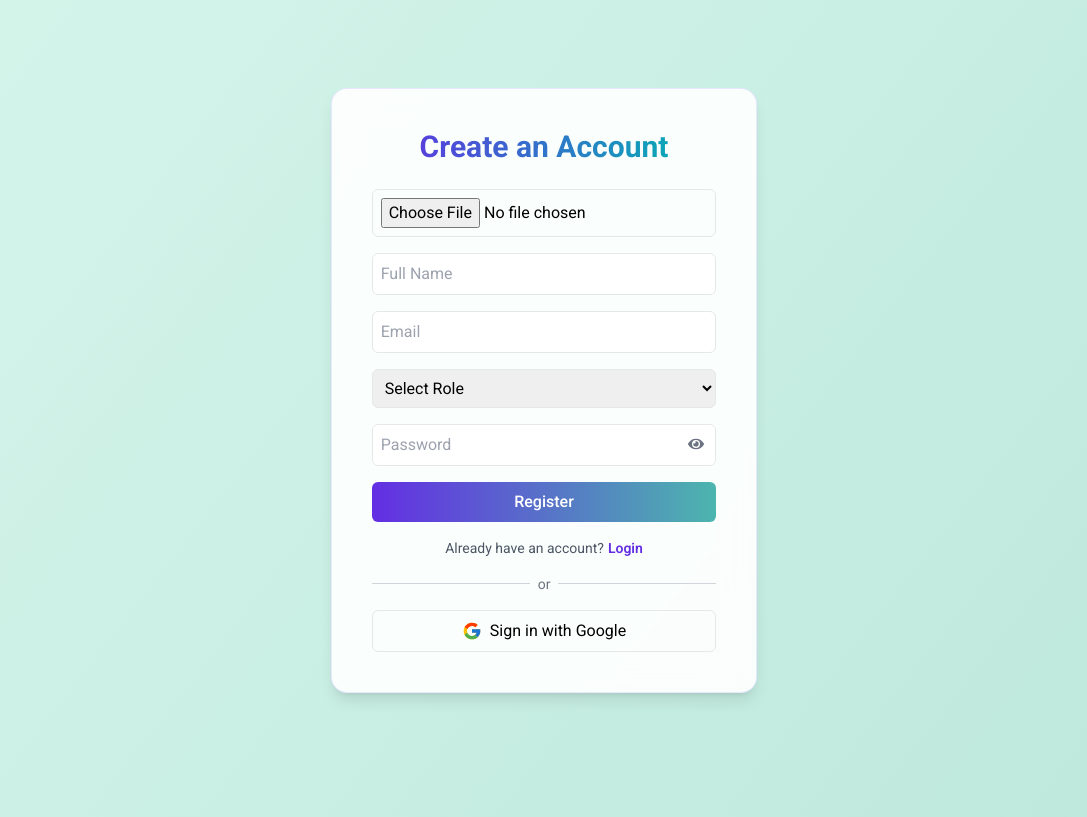
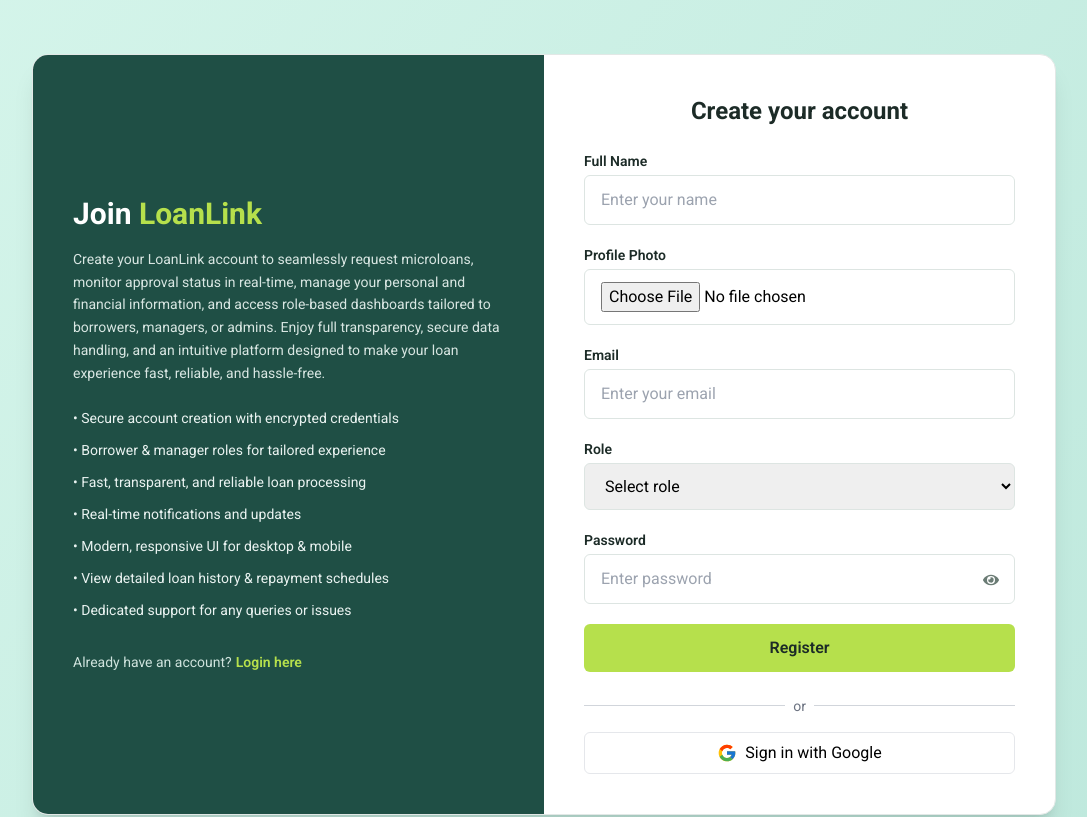
Before and after one commit to mursalin35/LoanLink-Client, a React (Vite) app: page /register in a window 1280 px wide. Shown: the part 440-1257 px from the top of the page, without its empty margins (96-1183 px from the left). Built offline with nearby package versions, Linux system fonts and the light colour scheme; no server answers.

Commit message:
login, register, forget page update

```diff
--- a/src/hooks/useAxios.jsx
+++ b/src/hooks/useAxios.jsx
@@ -1,8 +1,8 @@
 import axios from "axios";
 
 const axiosInstance = axios.create({
-  // baseURL: "https://loanlink-server-bd.vercel.app",
-  baseURL: "http://localhost:3000",
+  baseURL: "https://loanlink-server-bd.vercel.app",
+  // baseURL: "http://localhost:3000",
 });
 
 const useAxios = () => {
--- a/src/hooks/useAxiosSecure.jsx
+++ b/src/hooks/useAxiosSecure.jsx
@@ -4,8 +4,8 @@
 import { useNavigate } from "react-router";
 
 const instance = axios.create({
-  // baseURL: "https://loanlink-server-bd.vercel.app",
-  baseURL: "http://localhost:3000",
+  baseURL: "https://loanlink-server-bd.vercel.app",
+  // baseURL: "http://localhost:3000",
 });
 
 const useAxiosSecure = () => {
--- a/src/pages/Auth/Login.jsx
+++ b/src/pages/Auth/Login.jsx
@@ -1,7 +1,6 @@
 import React, { useState } from "react";
 import { FaEye, FaEyeSlash } from "react-icons/fa";
 import { Link, useLocation, useNavigate } from "react-router";
-import { AuthContext } from "../../context/AuthContext";
 import { toast, Toaster } from "react-hot-toast";
 import { useForm } from "react-hook-form";
 import useAuth from "../../hooks/useAuth";
@@ -9,13 +8,10 @@
 
 const Login = () => {
   const [showPassword, setShowPassword] = useState(false);
-  const { login} = useAuth();
+  const { login } = useAuth();
   const location = useLocation();
   const navigate = useNavigate();
 
-  // const [wrongAttempts, setWrongAttempts] = useState(0);
-
-  // React hook from
   const {
     register,
     handleSubmit,
@@ -25,119 +21,142 @@
 
   const emailValue = watch("email");
 
-  // -------------------------------
-  //   🔑 HANDLE LOGIN SUBMIT
-  // -------------------------------
   const handleLogin = (data) => {
-    console.log("form data", data);
     login(data.email, data.password)
-      .then((result) => {
-        console.log(result.user);
-        toast.success("Login successful! 🎉");
+      .then(() => {
+        toast.success("Welcome back to LoanLink");
         navigate(location?.state || "/");
       })
       .catch((error) => {
-        console.log(error);
-           toast.error(error.message || "Login failed!");
+        toast.error(error.message || "Login failed");
       });
-
   };
 
   return (
-    <div className="flex justify-center items-center min-h-screen px-4 py-8 sm:px-6 ">
+    <div className="min-h-screen flex items-center justify-center mt-5 md:mt-0 px-4">
       <title>LogIn</title>
 
-      <div className="bg-white/90 dark:bg-[#2C2C3A]/80 backdrop-blur-lg p-6 sm:p-8 rounded-2xl shadow-xl w-full sm:w-8/12 md:w-6/12 lg:w-4/12 border border-[#DAD7FF]/60 dark:border-[#3D3A64]">
-        <h2 className="text-3xl font-bold bg-gradient-to-r from-[#632ee3] to-[#00b8b0] bg-clip-text text-transparent text-center mb-6">
-          <span className="text-[#1F1F2E] dark:text-[#EDEBFF]">Login</span> Page
+      {/* Container */}
+      <div className="w-full max-w-5xl grid grid-cols-1 md:grid-cols-2 bg-white rounded-2xl shadow-xl overflow-hidden border border-[#E2E8E6]">
+
+        {/* LEFT INFO */}
+        <div className="hidden md:flex flex-col justify-center p-10 bg-[#1F4F45] text-white">
+          <h1 className="text-3xl font-bold mb-4">
+            Welcome to <span className="text-[#B6E04C]">LoanLink</span>
+          </h1>
+
+          <p className="text-sm leading-relaxed text-[#D8E6E2] mb-6">
+            LoanLink is a secure microloan request and approval platform designed
+            to connect borrowers, managers, and administrators with trust,
+            transparency, and speed.
+          </p>
+
+          <ul className="space-y-3 text-sm text-[#EAF3F1]">
+            <li>• Secure & verified access</li>
+            <li>• Role-based dashboards</li>
+            <li>• Transparent loan tracking</li>
+            <li>• Responsive & user-friendly UI</li>
+          </ul>
+
+          <p className="mt-8 text-sm text-[#CFE3DD]">
+            New to LoanLink?
+            <Link
+              to="/register"
+              className="ml-1 font-semibold text-[#B6E04C] hover:underline"
+            >
+              Create an account
+            </Link>
+          </p>
+        </div>
+
+        {/* RIGHT FORM */}
+        <div className="p-8 sm:p-10">
+          <h2 className="text-2xl font-bold text-center text-[#1C2B27] mb-6">
+            Login to your account
           </h2>
 
-        {/* -------------------------------
-           FORM START (React Hook Form)
-        -------------------------------- */}
           <form onSubmit={handleSubmit(handleLogin)} className="space-y-5">
             {/* Email */}
             <div>
-            <label className="block text-[#2E1F47] dark:text-[#EDEBFF] mb-1 font-semibold">
+              <label className="block mb-1 text-sm font-semibold text-[#1C2B27]">
                 Email
               </label>
-
               <input
                 type="email"
                 placeholder="Enter your email"
                 {...register("email", { required: "Email is required" })}
-              className="w-full p-3 border border-[#D3D0FA] dark:border-[#3D3A64] rounded-md focus:outline-none focus:ring-2 focus:ring-[#632EE3]"
+                className="w-full px-4 py-3 rounded-md border border-[#DDE5E2]
+                focus:outline-none focus:ring-2 focus:ring-[#6FBF73]"
               />
-
               {errors.email && (
-              <p className="text-red-500 text-xs mt-1">
+                <p className="text-xs text-red-500 mt-1">
                   {errors.email.message}
                 </p>
               )}
             </div>
 
-          {/* Password field */}
+            {/* Password */}
             <div className="relative">
-            <label className="block text-[#2E1F47] dark:text-[#EDEBFF] mb-1 font-semibold">
+              <label className="block mb-1 text-sm font-semibold text-[#1C2B27]">
                 Password
               </label>
-
               <input
                 type={showPassword ? "text" : "password"}
                 placeholder="Enter password"
-              {...register("password", {
-                required: true,
-                minLength: 6,
-              })}
-              className="w-full p-3 border border-[#D3D0FA] dark:border-[#3D3A64] rounded-md focus:outline-none focus:ring-2 focus:ring-[#632EE3]"
+                {...register("password", { required: true, minLength: 6 })}
+                className="w-full px-4 py-3 rounded-md border border-[#DDE5E2]
+                focus:outline-none focus:ring-2 focus:ring-[#6FBF73]"
               />
-
               <span
-              className="absolute right-3 top-[42px] cursor-pointer text-gray-500 dark:text-[#B0B3C6]"
                 onClick={() => setShowPassword(!showPassword)}
+                className="absolute right-4 top-[42px] cursor-pointer text-[#6B7C75]"
               >
                 {showPassword ? <FaEyeSlash /> : <FaEye />}
               </span>
-            {/* Password Error masage  */}
+
               {errors.password?.type === "minLength" && (
-              <p className="text-red-500 text-xs mt-1">
-                Password must be 6 characters
+                <p className="text-xs text-red-500 mt-1">
+                  Password must be at least 6 characters
                 </p>
               )}
-            {/* Forgot Password */}
-            <p className="text-right text-xs mt-2 text-gray-600 dark:text-[#B0B3C6]">
+
+              <div className="text-right mt-2">
                 <Link
                   to="/forget-password"
                   state={{ email: emailValue }}
-                className="hover:underline"
+                  className="text-xs text-[#1F4F45] hover:underline"
                 >
-                Forgot Password?
+                  Forgot password?
                 </Link>
-            </p>
+              </div>
             </div>
 
-          {/* Submit Button */}
+            {/* Button */}
             <button
               type="submit"
-            className="w-full bg-gradient-to-r from-[#632EE3] to-[#4CB5AE] text-white py-3 rounded-md font-semibold hover:opacity-90 transition"
+              className="w-full py-3 rounded-md font-semibold text-[#1C2B27]
+              bg-[#B6E04C] hover:bg-[#A4D63A] transition"
             >
               Login
             </button>
           </form>
 
-        {/* Register */}
-        <p className="text-center mt-5 text-gray-600 dark:text-[#B0B3C6]">
+          {/* Social Login */}
+          <div className="mt-6">
+            <SocialLogin />
+          </div>
+
+          {/* Mobile Register */}
+          <p className="text-center mt-6 text-sm text-[#6B7C75] md:hidden">
             Don’t have an account?
             <Link
-            state={location.state}
-            className="text-[#632EE3] font-semibold ml-1 hover:underline"
               to="/register"
+              className="ml-1 font-semibold text-[#1F4F45] hover:underline"
             >
               Register
             </Link>
           </p>
-
-        <SocialLogin />
+        </div>
       </div>
 
       <Toaster position="top-center" />
--- a/src/pages/Auth/Register.jsx
+++ b/src/pages/Auth/Register.jsx
@@ -1,6 +1,6 @@
 import React, { useState } from "react";
+import { FaEye, FaEyeSlash } from "react-icons/fa";
 import { Link, useLocation, useNavigate } from "react-router-dom";
-import { FaEye, FaEyeSlash } from "react-icons/fa";
 import { toast, Toaster } from "react-hot-toast";
 import { useForm } from "react-hook-form";
 import useAuth from "../../hooks/useAuth";
@@ -13,169 +13,241 @@
   const navigate = useNavigate();
   const location = useLocation();
 
-  // -------------------------------
-  // React Hook Form
-  // -------------------------------
   const {
     register,
     handleSubmit,
     formState: { errors },
   } = useForm();
 
-  // -------------------------------
-  // Password Validation
-  // -------------------------------
   const validatePassword = (password) => {
     if (password.length < 6) return "Password must be at least 6 characters";
     if (!/[A-Z]/.test(password))
-      return "Password must have at least 1 uppercase letter";
+      return "Password must contain an uppercase letter";
     if (!/[a-z]/.test(password))
-      return "Password must have at least 1 lowercase letter";
+      return "Password must contain a lowercase letter";
     return true;
   };
 
-  // -------------------------------
-  // Handle Register Submit
-  // -------------------------------
   const handleRegister = async (data) => {
     try {
-      const profileImage = data.photo[0];
+      const imageFile = data.photo[0];
 
-      const create = await createUser(data.email, data.password);
-      const user = create.user;
+      const result = await createUser(data.email, data.password);
 
-      // Upload image to imgbb
       const formData = new FormData();
-      formData.append("image", profileImage);
+      formData.append("image", imageFile);
+
       const imageRes = await axios.post(
-        `https://api.imgbb.com/1/upload?key=${
-          import.meta.env.VITE_image_host_key
-        }`,
+        `https://api.imgbb.com/1/upload?key=${import.meta.env.VITE_image_host_key}`,
         formData
       );
+
       const photoURL = imageRes.data.data.url;
 
-      // Update Firebase profile
-      await updateUserProfile({ displayName: data.name, photoURL });
+      await updateUserProfile({
+        displayName: data.name,
+        photoURL,
+      });
 
-      // Save user in MongoDB
       await axios.post(`${import.meta.env.VITE_API_URL}/users`, {
         name: data.name,
         email: data.email,
         photoURL,
-        role: data.role, // user / manager
+        role: data.role,
       });
 
-      toast.success("Account created successfully! 🎉");
-      navigate(location.state || "/");
-    } catch (err) {
-      console.error(err);
-      toast.error(
-        err.response?.data?.message || err.message || "Failed to register"
-      );
+      toast.success("Welcome to LoanLink 🎉");
+      navigate(location?.state || "/");
+    } catch (error) {
+      toast.error(error.message || "Registration failed");
     }
   };
 
   return (
-    <div className="flex justify-center items-center min-h-screen px-4 sm:px-6 md:px-0">
+    <div className="min-h-screen flex items-center justify-center mt-8 md:mt-11 px-4">
       <title>Register</title>
 
-      <div className="bg-white/90 dark:bg-[#2C2C3A]/80 backdrop-blur-lg p-6 sm:p-8 md:p-10 rounded-2xl shadow-lg w-full sm:w-8/12 md:w-6/12 lg:w-4/12 border border-[#DAD7FF]/60 dark:border-[#3D3A64]">
-        <h2 className="text-3xl font-bold bg-gradient-to-r from-[#632ee3] to-[#00b8b0] bg-clip-text text-transparent text-center mb-6">
-          Create an Account
+      {/* Container */}
+      <div className="w-full max-w-5xl grid grid-cols-1 md:grid-cols-2 bg-white rounded-2xl shadow-xl overflow-hidden border border-[#E2E8E6]">
+
+        {/* LEFT INFO (SAME AS LOGIN) */}
+<div className="hidden md:flex flex-col justify-center p-10 bg-[#1F4F45] text-white">
+  <h1 className="text-3xl font-bold mb-4">
+    Join <span className="text-[#B6E04C]">LoanLink</span>
+  </h1>
+
+  <p className="text-sm leading-relaxed text-[#D8E6E2] mb-6">
+   Create your LoanLink account to seamlessly request microloans, monitor approval status in real-time,
+  manage your personal and financial information, and access role-based dashboards tailored to borrowers,
+  managers, or admins. Enjoy full transparency, secure data handling, and an intuitive platform designed to
+  make your loan experience fast, reliable, and hassle-free.
+  </p>
+
+  <ul className="space-y-3 text-sm text-[#EAF3F1]">
+    <li>• Secure account creation with encrypted credentials</li>
+    <li>• Borrower & manager roles for tailored experience</li>
+    <li>• Fast, transparent, and reliable loan processing</li>
+    <li>• Real-time notifications and updates</li>
+    <li>• Modern, responsive UI for desktop & mobile</li>
+    <li>• View detailed loan history & repayment schedules</li>
+    <li>• Dedicated support for any queries or issues</li>
+  </ul>
+
+  <p className="mt-8 text-sm text-[#CFE3DD]">
+    Already have an account?
+    <Link
+      to="/login"
+      className="ml-1 font-semibold text-[#B6E04C] hover:underline"
+    >
+      Login here
+    </Link>
+  </p>
+</div>
+
+
+        {/* RIGHT FORM (SAME STRUCTURE AS LOGIN) */}
+        <div className="p-8 sm:p-10">
+          <h2 className="text-2xl font-bold text-center text-[#1C2B27] mb-6">
+            Create your account
           </h2>
 
-        <form onSubmit={handleSubmit(handleRegister)} className="space-y-4">
-          {/* Photo Upload */}
+          <form onSubmit={handleSubmit(handleRegister)} className="space-y-5">
+
+
+            {/* Name */}
+            <div>
+              <label className="block mb-1 text-sm font-semibold text-[#1C2B27]">
+                Full Name
+              </label>
+              <input
+                type="text"
+                placeholder="Enter your name"
+                {...register("name", { required: "Name is required" })}
+                className="w-full px-4 py-3 rounded-md border border-[#DDE5E2]
+                focus:outline-none focus:ring-2 focus:ring-[#6FBF73]"
+              />
+              {errors.name && (
+                <p className="text-xs text-red-500 mt-1">
+                  {errors.name.message}
+                </p>
+              )}
+            </div>
+
+
+            {/* Photo */}
+            <div>
+              <label className="block mb-1 text-sm font-semibold text-[#1C2B27]">
+                Profile Photo
+              </label>
               <input
                 type="file"
                 {...register("photo", { required: "Photo is required" })}
-            className="file-input w-full p-2 border rounded-md focus:ring-2 focus:ring-[#632EE3]"
+                className="w-full px-4 py-3 rounded-md border border-[#DDE5E2]
+                focus:outline-none focus:ring-2 focus:ring-[#6FBF73]"
               />
               {errors.photo && (
-            <p className="text-red-500 text-xs">{errors.photo.message}</p>
+                <p className="text-xs text-red-500 mt-1">
+                  {errors.photo.message}
+                </p>
               )}
+            </div>
 
-          {/* Name */}
-          <input
-            type="text"
-            placeholder="Full Name"
-            {...register("name", { required: "Name is required" })}
-            className="w-full p-2 border rounded-md focus:ring-2 focus:ring-[#632EE3]"
-          />
-          {errors.name && (
-            <p className="text-red-500 text-xs">{errors.name.message}</p>
-          )}
 
             {/* Email */}
+            <div>
+              <label className="block mb-1 text-sm font-semibold text-[#1C2B27]">
+                Email
+              </label>
               <input
                 type="email"
-            placeholder="Email"
+                placeholder="Enter your email"
                 {...register("email", { required: "Email is required" })}
-            className="w-full p-2 border rounded-md focus:ring-2 focus:ring-[#632EE3]"
+                className="w-full px-4 py-3 rounded-md border border-[#DDE5E2]
+                focus:outline-none focus:ring-2 focus:ring-[#6FBF73]"
               />
               {errors.email && (
-            <p className="text-red-500 text-xs">{errors.email.message}</p>
+                <p className="text-xs text-red-500 mt-1">
+                  {errors.email.message}
+                </p>
               )}
+            </div>
 
-          {/* Role Dropdown */}
+            {/* Role */}
+            <div>
+              <label className="block mb-1 text-sm font-semibold text-[#1C2B27]">
+                Role
+              </label>
               <select
                 {...register("role", { required: "Role is required" })}
-            className="w-full p-2 border rounded-md focus:ring-2 focus:ring-[#632EE3]"
+                className="w-full px-4 py-3 rounded-md border border-[#DDE5E2]
+                focus:outline-none focus:ring-2 focus:ring-[#6FBF73]"
               >
-            <option value="">Select Role</option>
-            <option value="user">user</option>
+                <option value="">Select role</option>
+                <option value="user">User</option>
                 <option value="manager">Manager</option>
               </select>
               {errors.role && (
-            <p className="text-red-500 text-xs">{errors.role.message}</p>
+                <p className="text-xs text-red-500 mt-1">
+                  {errors.role.message}
+                </p>
               )}
+            </div>
 
             {/* Password */}
             <div className="relative">
+              <label className="block mb-1 text-sm font-semibold text-[#1C2B27]">
+                Password
+              </label>
               <input
                 type={showPassword ? "text" : "password"}
-              placeholder="Password"
+                placeholder="Enter password"
                 {...register("password", {
-                required: "Password is required",
+                  required: true,
                   validate: validatePassword,
                 })}
-              className="w-full p-2 border rounded-md focus:ring-2 focus:ring-[#632EE3]"
+                className="w-full px-4 py-3 rounded-md border border-[#DDE5E2]
+                focus:outline-none focus:ring-2 focus:ring-[#6FBF73]"
               />
               <span
-              className="absolute right-3 top-3 cursor-pointer text-gray-500"
                 onClick={() => setShowPassword(!showPassword)}
+                className="absolute right-4 top-[42px] cursor-pointer text-[#6B7C75]"
               >
                 {showPassword ? <FaEyeSlash /> : <FaEye />}
               </span>
+
               {errors.password && (
-              <p className="text-red-500 text-xs mt-1">
+                <p className="text-xs text-red-500 mt-1">
                   {errors.password.message}
                 </p>
               )}
             </div>
 
-          {/* Submit Button */}
+            {/* Button */}
             <button
               type="submit"
-            className="w-full bg-gradient-to-r from-[#632EE3] to-[#4CB5AE] text-white py-2 rounded-md hover:opacity-90 transition font-medium"
+              className="w-full py-3 rounded-md font-semibold text-[#1C2B27]
+              bg-[#B6E04C] hover:bg-[#A4D63A] transition"
             >
               Register
             </button>
           </form>
 
-        {/* Login Link */}
-        <p className="text-center text-sm text-gray-600 mt-4">
+          {/* Social */}
+          <div className="mt-6">
+            <SocialLogin />
+          </div>
+
+          {/* Mobile Login */}
+          <p className="text-center mt-6 text-sm text-[#6B7C75] md:hidden">
             Already have an account?
             <Link
-            state={location.state}
-            className="text-[#632EE3] font-semibold ml-1 hover:underline"
               to="/login"
+              className="ml-1 font-semibold text-[#1F4F45] hover:underline"
             >
               Login
             </Link>
           </p>
-        <SocialLogin />
+        </div>
       </div>
 
       <Toaster position="top-center" />
--- a/src/pages/Auth/SocialLogin.jsx
+++ b/src/pages/Auth/SocialLogin.jsx
@@ -44,7 +44,7 @@
       <button
         type="button"
         onClick={handleGoogleSignIn}
-        className="w-full flex items-center justify-center gap-2 border py-2 rounded-md"
+        className="w-full flex items-center justify-center gap-2 border py-2 text-black rounded-md"
       >
         <FcGoogle className="text-xl" /> Sign in with Google
       </button>
```
Also changed, not shown: src/pages/Auth/ForgetPassword.jsx (+29 -46 lines), zzzzzzz.jsx (+157 -33 lines). Lines whose indentation alone changed are shown as unchanged.
